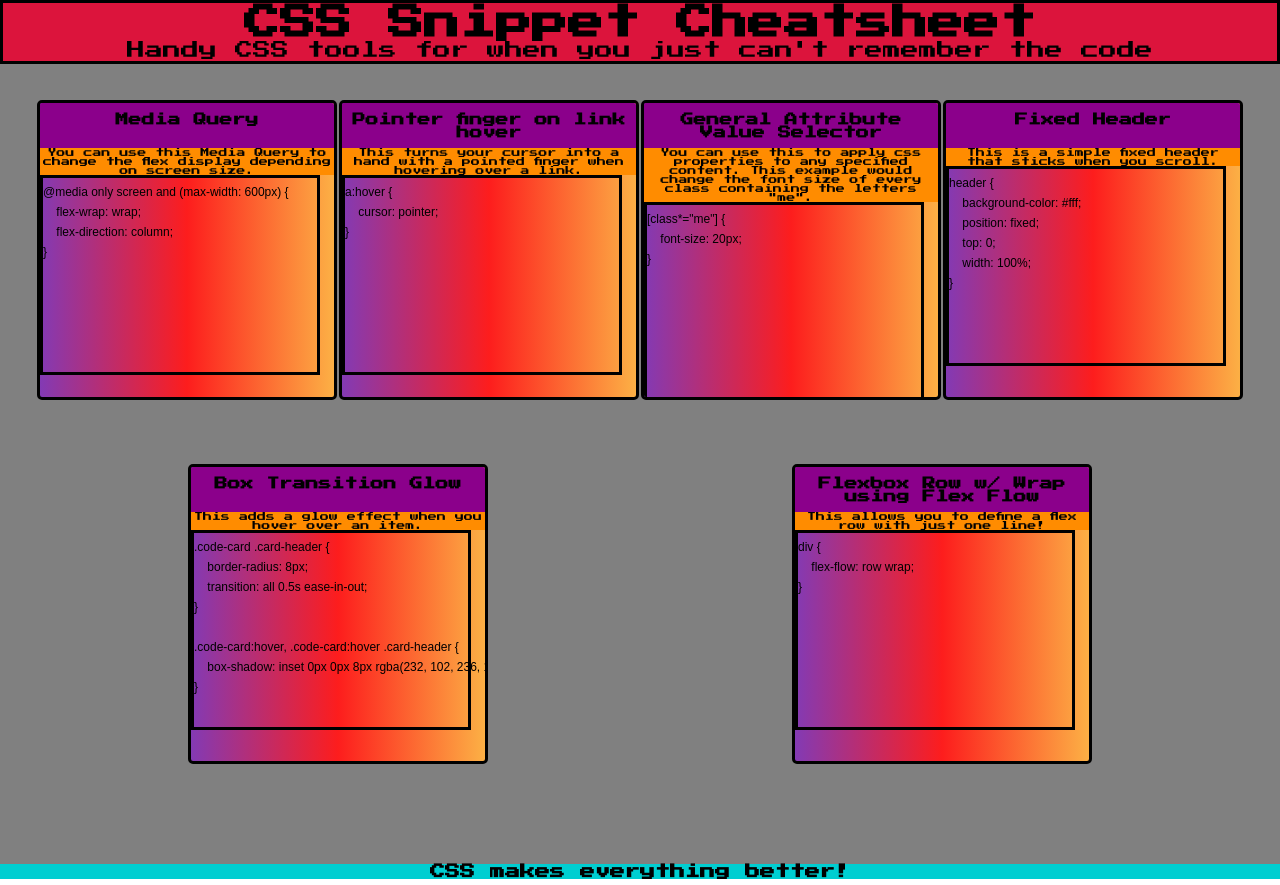
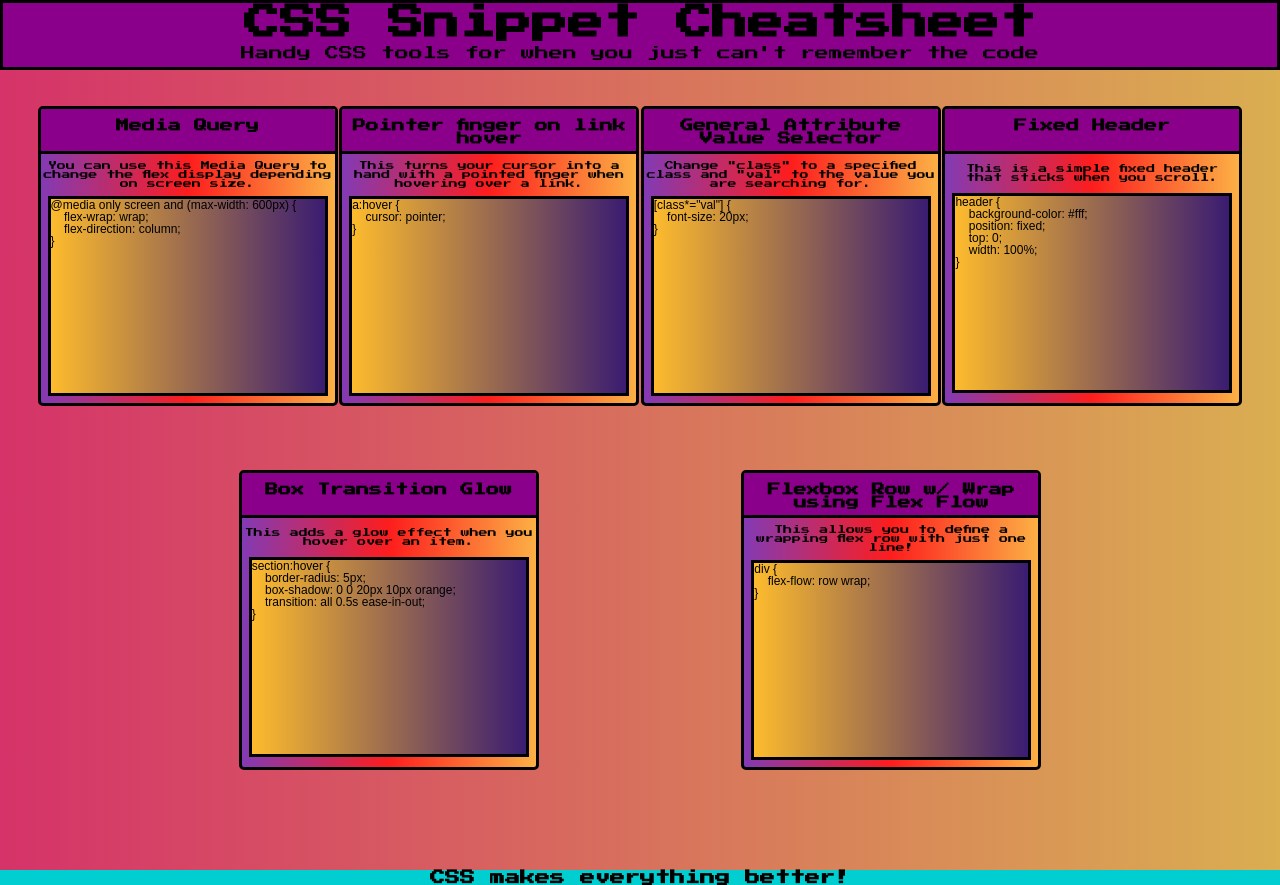
Before and after one commit to Mheer91/CSS-Cheatsheet, a plain HTML site: page index.html in a window 1280 px wide. Drawn offline with Linux system fonts and the light colour scheme.

Commit message:
Second commit from study group

```diff
--- a/assets/style.css
+++ b/assets/style.css
@@ -5,7 +5,7 @@ body {
 
 header {
     text-align: center;
-    background-color: crimson;
+    background-color: darkmagenta;
     border-color: black;
     border-style: solid;
     width: 100%;
@@ -13,17 +13,24 @@ header {
     padding: 2px;
 }
 
+header p {
+    font-size: 14px;
+    padding: 5px;
+}
+
 main {
     display: flex;
     flex-flow: row wrap;
-    justify-content:  space-around;
-    background-color: #fff;
+    justify-content:  space-evenly;
     height: 100vh;
     padding: 2em;
-    background-color: gray;
+    background: linear-gradient(90deg, #d53369 0%, #daae51 100%);
 }
 
 section {
+    display: flex;
+    flex-flow: row wrap;
+    justify-content: space-around;
     width: 300px;
     height: 300px;
     background: rgb(131,58,180);
@@ -35,34 +42,47 @@ section {
 }
 
 section p {
-    background-color: darkorange;
     font-size: 9px;
     text-align: center;
     height: fit-content;
 }
 
+section:hover {
+    border-radius: 5px;
+    box-shadow: 0 0 20px 10px chartreuse;
+    transition: all 0.5s ease-in-out;
+}
+
 h2 {
     font-size: 13px;
     text-align: center;
+    border-bottom: solid black;
     background-color:darkmagenta;
-    width: auto;
+    width: 100%;
     height: 45px;
     padding: 10px;
+    top: 0;
 }
 
-
 pre {
+    background: linear-gradient(90deg, #FDBB2D 0%, #3A1C71 100%);
     border-color: black;
     border-style: solid;
     width: 280px;
     height: 200px;
-    justify-content: center;
+
+}
+
+pre:active {
+    user-select: all;
+    background-color: white;
 }
 
 code {
+    display: flex;
     font-family: Arial, Helvetica, sans-serif;
     font-size: 12px;
-    word-wrap: normal;
+
 }
 
 footer {
@@ -70,9 +90,3 @@ footer {
     font-size: 15px;
     background-color: darkturquoise;
 }
-
-@media only screen and (max-width: 600px) {
-    body {
-        flex-flow: column wrap;
-    }
-}
--- a/index.html
+++ b/index.html
@@ -38,8 +38,8 @@
 
         <section>
             <h2>General Attribute Value Selector</h2>
-            <p>You can use this to apply css properties to any specified content. This example would change the font size of every class containing the letters "me".</p>
-            <pre><code>[class*="me"] {
+            <p>Change "class" to a specified class and "val" to the value you are searching for.</p>
+            <pre><code>[class*="val"] {
     font-size: 20px;
 }</code></pre>
         </section>
@@ -58,19 +58,16 @@
         <section>
             <h2>Box Transition Glow</h2>
             <p>This adds a glow effect when you hover over an item.</p>
-            <pre><code>.code-card .card-header {
-    border-radius: 8px;
+            <pre><code>section:hover {
+    border-radius: 5px;
+    box-shadow: 0 0 20px 10px orange;
     transition: all 0.5s ease-in-out;
-}
-
-.code-card:hover, .code-card:hover .card-header {
-    box-shadow: inset 0px 0px 8px rgba(232, 102, 236, 1), 0 0 15px rgba(232, 102, 236, 1);
 }</code></pre>
         </section>
 
         <section>
             <h2>Flexbox Row w/ Wrap using Flex Flow</h2>
-            <p>This allows you to define a flex row with just one line!</p>
+            <p>This allows you to define a wrapping flex row with just one line!</p>
             <pre><code>div {
     flex-flow: row wrap;
 }</code></pre>
```
